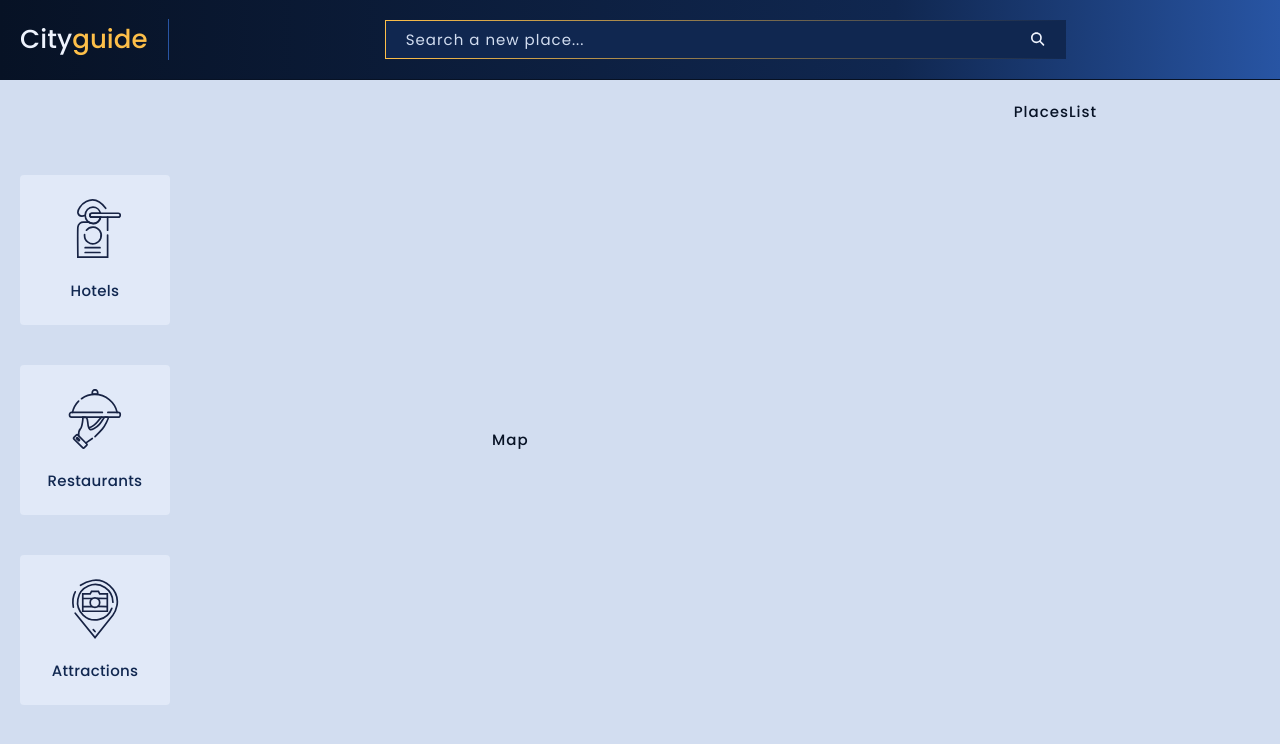
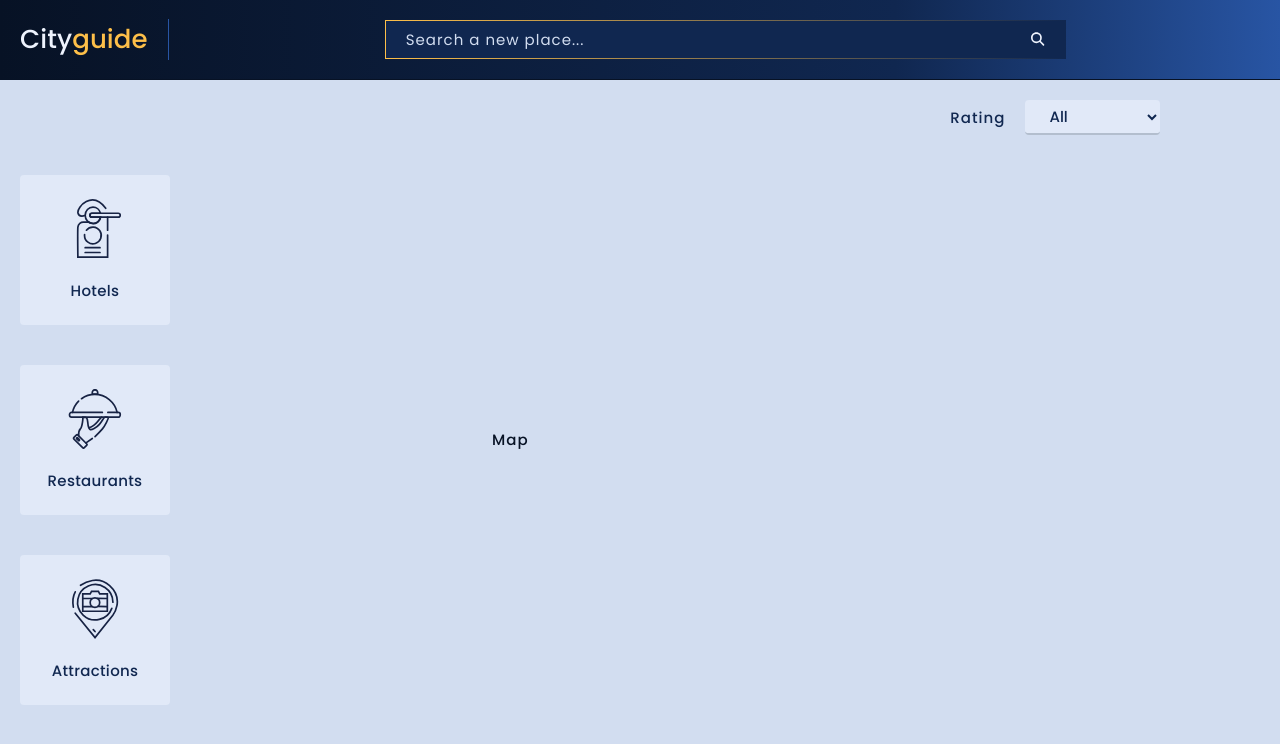
Before and after one commit to EmmanouilM/city-guide-app-REACTJS, a React (Create React App) app: page / in a window 1280 px wide. Shown: the top 744 px of the page. Built offline with nearby package versions, Linux system fonts and the light colour scheme.

Commit message:
create Rating drop down menu

```diff
--- a/src/components/PlacesList/PlacesList.css
+++ b/src/components/PlacesList/PlacesList.css
@@ -9,3 +9,30 @@
   overflow-x: hidden;
   overflow-y: auto;
 }
+
+.rating {
+  padding: 0 var(--space-100);
+}
+.rating-control {
+  display: flex;
+  width: 100%;
+  align-items: center;
+  justify-content: space-between;
+  margin-bottom: var(--space-200);
+}
+.rating label,
+.rating select {
+  font-family: inherit;
+  font-size: inherit;
+  color: var(--deep-blue-200);
+}
+.rating label {
+  margin-right: var(--space-200);
+}
+.rating select {
+  padding: 0.5rem var(--space-200);
+  font-weight: 500;
+  border-radius: 4px;
+  background-color: var(--light-blue-200);
+  border-bottom: 2px solid #b3bece;
+}
--- a/src/components/PlacesList/PlacesList.js
+++ b/src/components/PlacesList/PlacesList.js
@@ -1,9 +1,33 @@
-import React from 'react'
+import React, { useState } from 'react'
 import './PlacesList.css'
 
 const PlacesList = () => {
+  const ratingOptions = [
+    { id: 0, label: "All", value: "0" },
+    { id: 1, label: "Above 2.0", value: "2" },
+    { id: 2, label: "Above 3.0", value: "3" },
+    { id: 3, label: "Above 4.0", value: "4" },
+    { id: 4, label: "Above 4.5", value: "4.5" },
+  ];
+  const [rating, setRating] = useState("");
+  const handleRatingChange = (event) => {
+    setRating(event.target.value);
+  };
   return (
-    <div className="placesList">PlacesList</div>
+    <div className="placesList">
+      <div className='rating'>
+      <div className='rating-control'>
+        <label>Rating</label>
+        <select value={rating} onChange={handleRatingChange}>
+          {ratingOptions.map((ratingOption) => (
+            <option key={ratingOption.id} value={ratingOption.value}>
+              {ratingOption.label}
+            </option>
+          ))}
+        </select>
+      </div>
+    </div>
+    </div>
   )
 }
 
```
